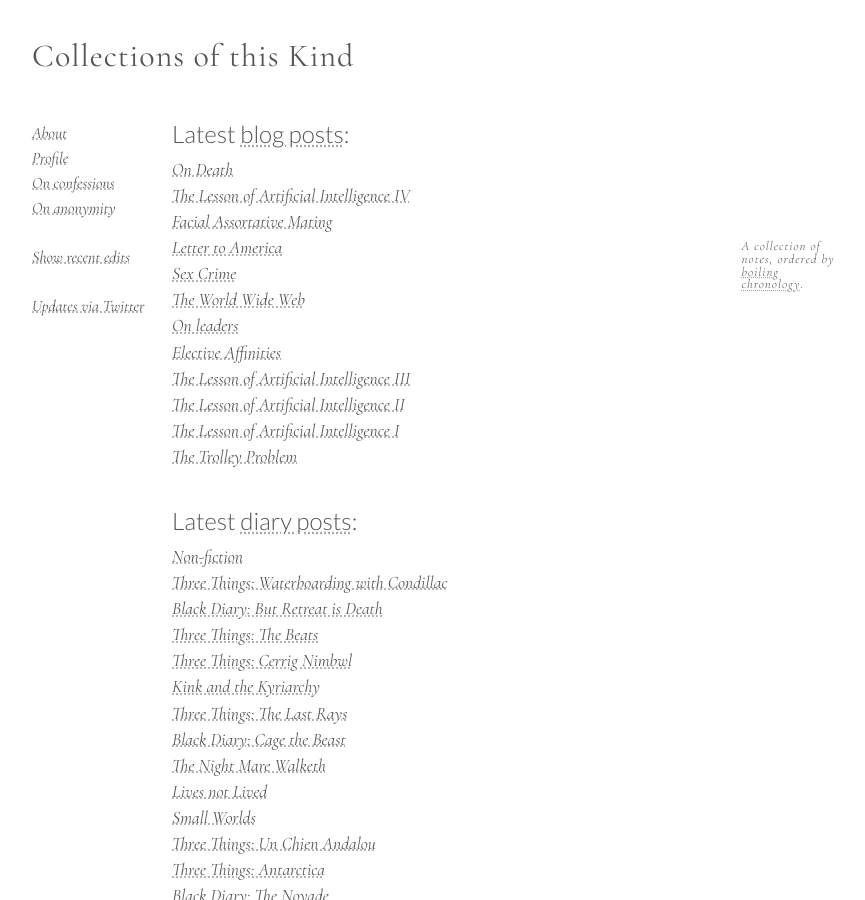
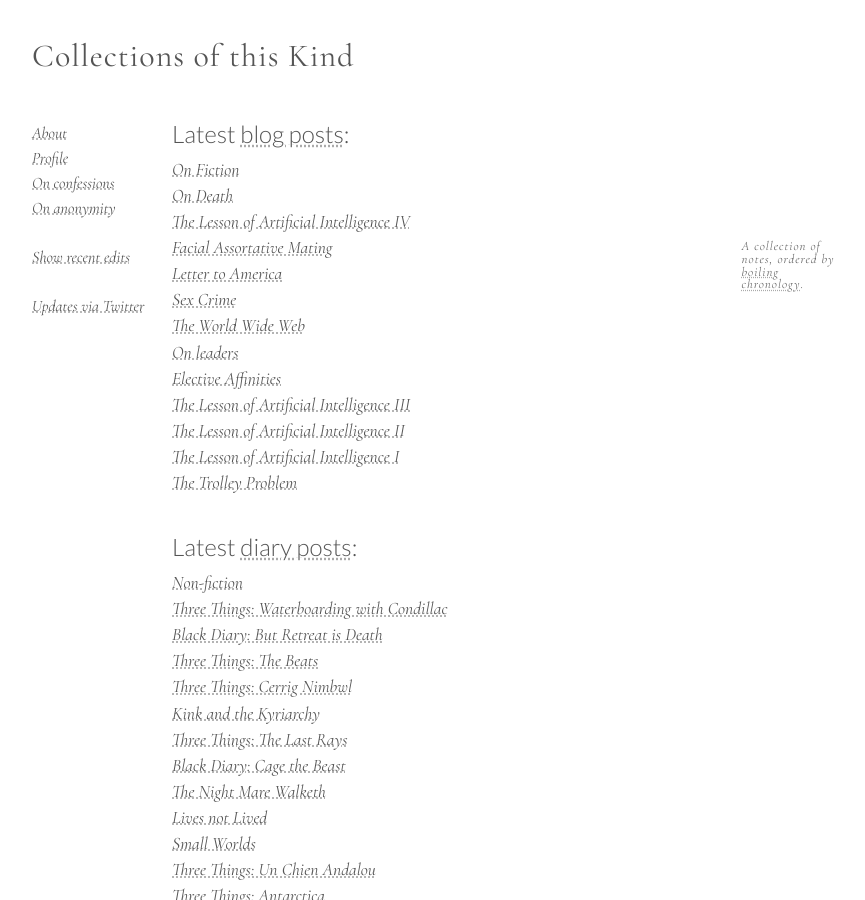
Before and after one commit to CollectionsOfThisKind/collectionsofthiskind.github.io, a Jekyll site: the page built from index.html, in a window 1280 px wide and 900 px high. Shown: the whole window, without its empty margins (78-943 px from the left). Built offline with Jekyll 4.4.1, drawn with Linux system fonts in a browser that asks for light colours.

Commit message:
Add files via upload

```diff
--- a/index.html
+++ b/index.html
@@ -31,6 +31,7 @@ A collection of notes, ordered by <a href="/pages/about/boiling.html">boiling ch
 <h2 name="blog">Latest <a href="/pages/blog/index.html">blog posts</a>:</h2>
 
 <ul class="new">
+<li><a href="pages/blog/fiction.html">On Fiction</a></li>
 <li><a href="pages/blog/death.html">On Death</a></li>
 <li><a href="pages/blog/ai4.html">The Lesson of Artificial Intelligence IV</a></li>
 <li><a href="pages/blog/face.html">Facial Assortative Mating</a></li>
```
